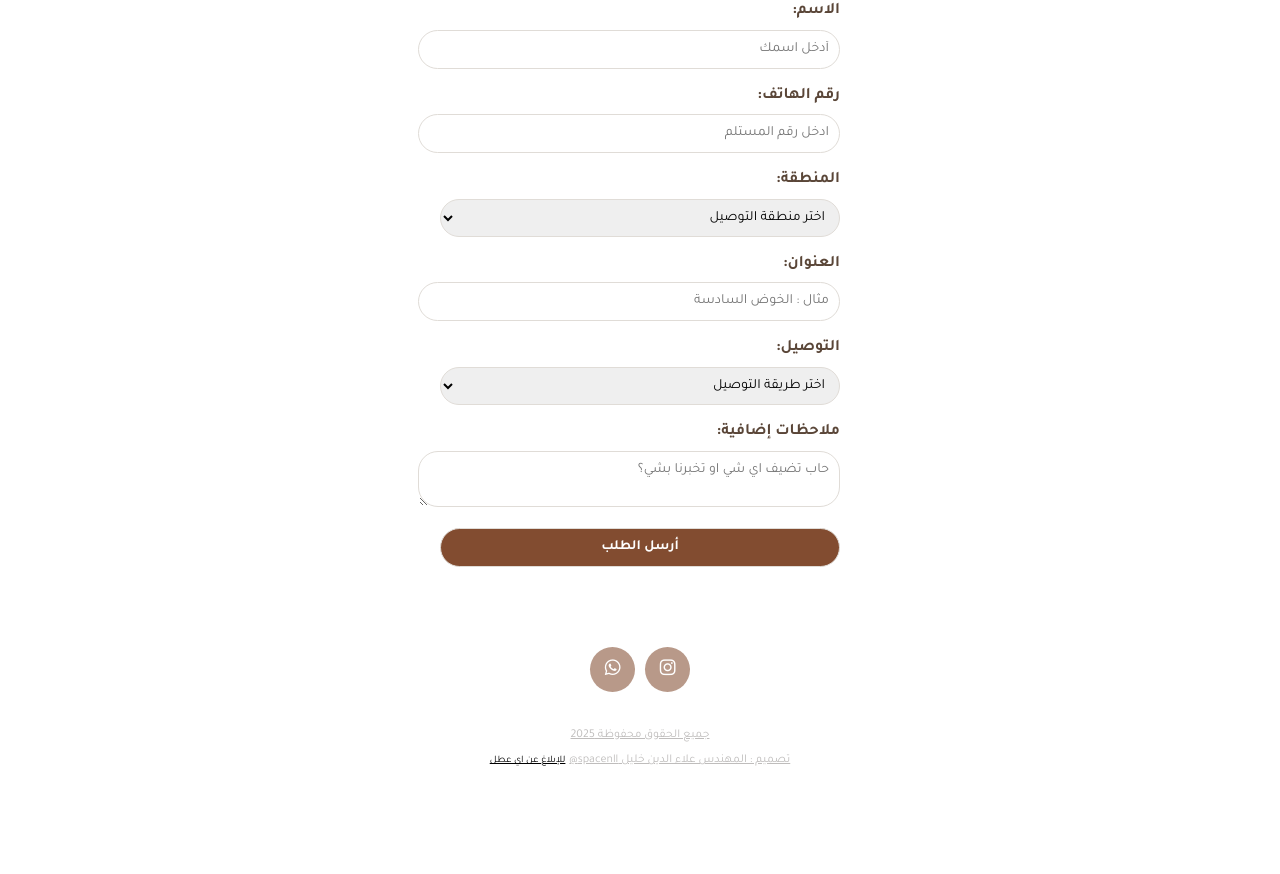
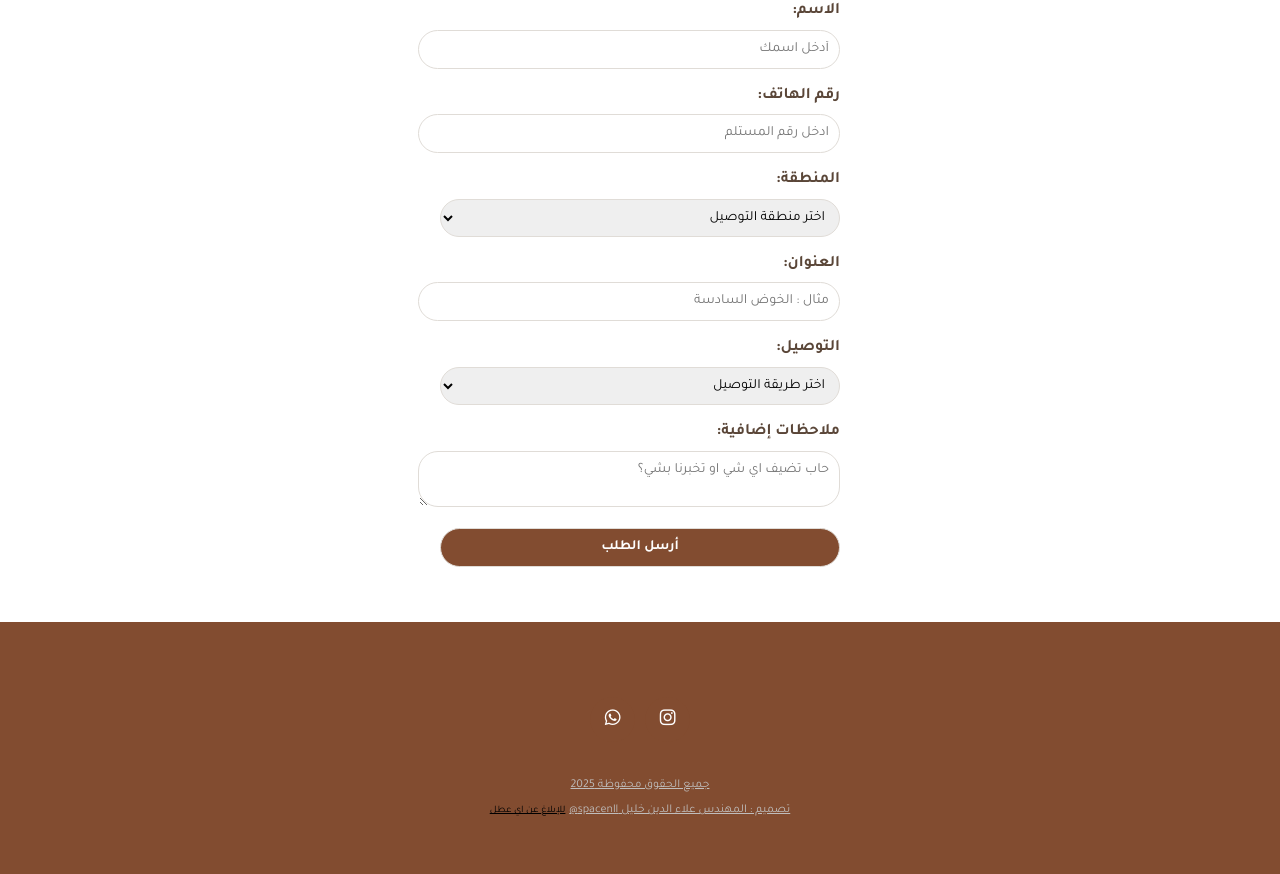
Before and after one commit to spacenll/home, a PHP site: page /shop in a window 1280 px wide. Shown: the part 4921-5795 px from the top of the page. Before the commit the page ends 5687 px from the top, so only its background shows below. Run offline with PHP 8.4, Linux system fonts and the light colour scheme; some libraries are stand-ins or nearby versions.

Commit message:
Update style.css

```diff
--- a/shop/style.css
+++ b/shop/style.css
@@ -1,3 +1,8 @@
+.copyright{
+    background: #824c30;
+    padding: 50px;
+}
+
 .social-icons {
         display: flex;
     flex-wrap: wrap;
```
